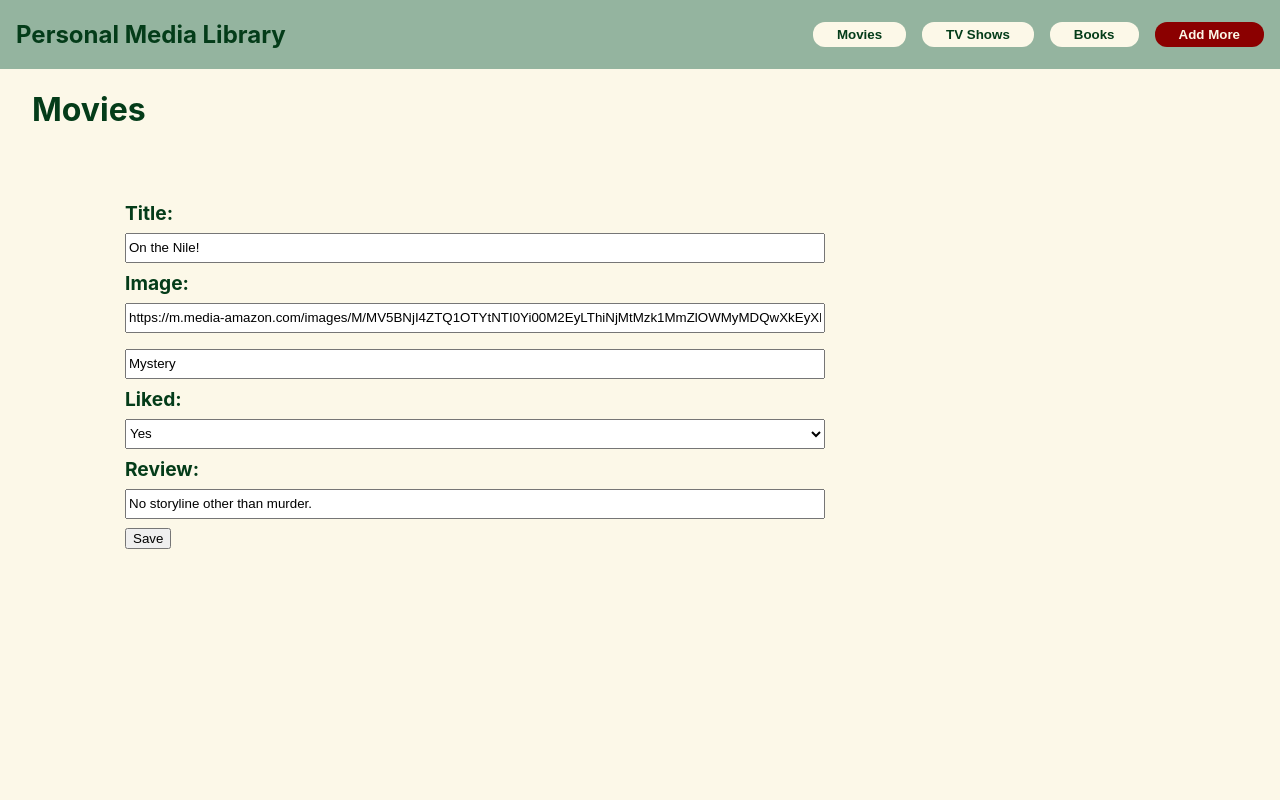
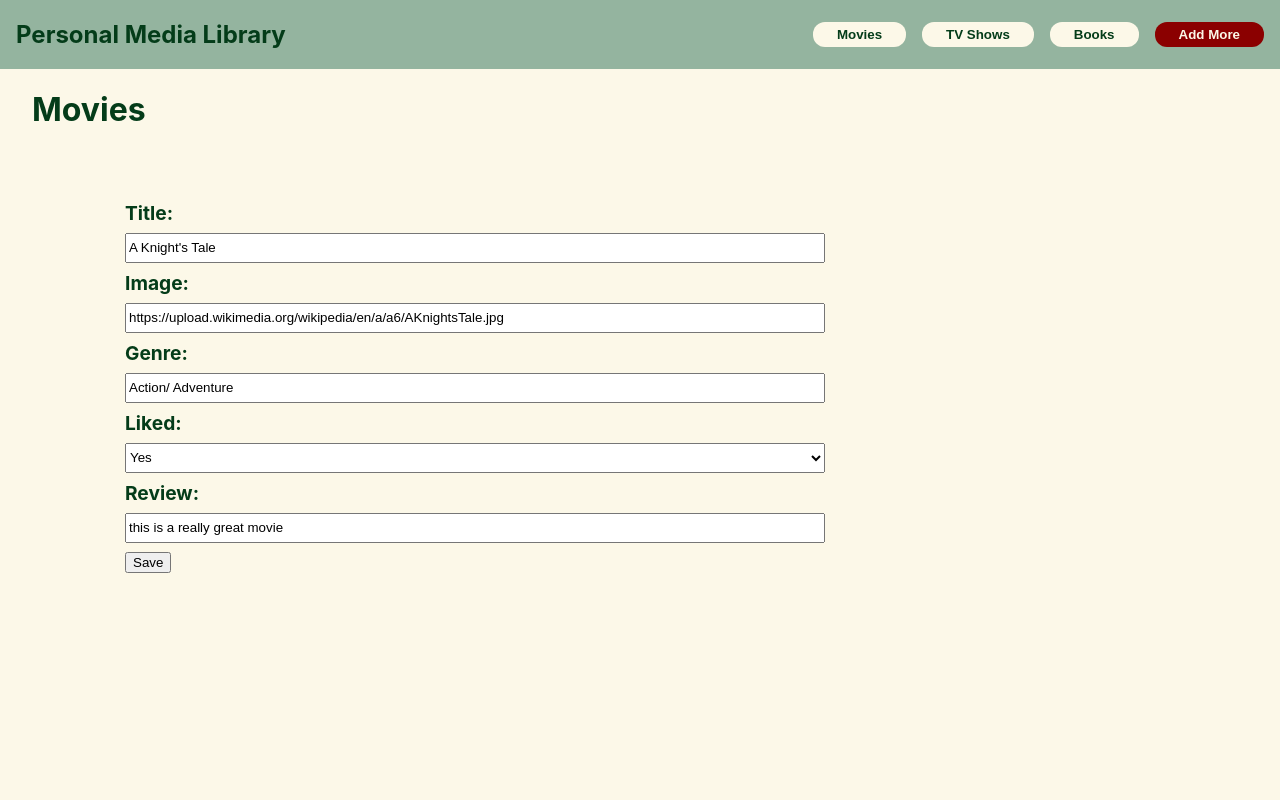
Before and after one commit to adelossantos06/Personal-Media-Library, a React (Create React App) app: page /movies in a window 1280 px wide. Both pictures are taken after a click on the button "Edit". Shown: the top 800 px of the page. Built offline with nearby package versions, Linux system fonts and the light colour scheme; data requests are answered from the project's data file.

Commit message:
update card css

```diff
--- a/db.json
+++ b/db.json
@@ -1,39 +1,13 @@
 {
   "media": [
     {
+      "id": "1ea5",
+      "title": "A Knight's Tale",
       "image": "https://upload.wikimedia.org/wikipedia/en/a/a6/AKnightsTale.jpg",
-      "title": "A Knight's",
       "genre": "Action/ Adventure",
       "liked": "Yes",
-      "review": "A hugely entertaining medieval romp set to modern rock",
-      "id": "96d2"
-    },
-    {
-      "id": "4ae6",
-      "title": "On the Nile!",
-      "image": "https://m.media-amazon.com/images/M/MV5BNjI4ZTQ1OTYtNTI0Yi00M2EyLThiNjMtMzk1MmZlOWMyMDQwXkEyXkFqcGdeQXVyMTEyMjM2NDc2._V1_.jpg",
-      "genre": "Mystery",
-      "liked": "Yes",
-      "review": "No storyline other than murder.",
+      "review": "this is a really great movie",
       "category": "Movies"
-    },
-    {
-      "id": "89c7",
-      "title": "Little Women",
-      "image": "https://m.media-amazon.com/images/M/MV5BY2QzYTQyYzItMzAwYi00YjZlLThjNTUtNzMyMDdkYzJiNWM4XkEyXkFqcGdeQXVyMTkxNjUyNQ@@._V1_.jpg",
-      "genre": "Fantasy",
-      "liked": "Yes",
-      "review": "The Performance is great!",
-      "category": "Movies"
-    },
-    {
-      "id": "433f",
-      "title": "The shop",
-      "image": "https://m.media-amazon.com/images/M/MV5BZWVjZWUyMzUtMGRiMS00MzhkLWI5NTQtYjBmZWVlZThjZjFkXkEyXkFqcGdeQXVyMDA4NzMyOA@@._V1_.jpg",
-      "genre": "Drama",
-      "liked": "Yes",
-      "review": "Great!",
-      "category": ""
     }
   ]
 }
--- a/src/AddForm.js
+++ b/src/AddForm.js
@@ -27,9 +27,7 @@ function AddForm() {
 
     return (
         <>
-            <div>
-                <NavBar />
-            </div>
+
             <div className="formDiv">
                 <form onSubmit={handleSubmit}>
                     <label htmlFor="title">Title:</label>
@@ -57,7 +55,6 @@ function AddForm() {
                         <option>Movies</option>
                         <option>TV Shows</option>
                         <option>Books</option>
-                        <option>Podcasts</option>
                     </select>
                     <br />
 
--- a/src/App.js
+++ b/src/App.js
@@ -1,5 +1,6 @@
 import NavBar from './NavBar';
 import "./App.css"
+import { Outlet } from 'react-router-dom';
 
 
 function App() {
@@ -9,12 +10,13 @@ function App() {
         <header>
           <NavBar />
         </header>
+        <Outlet />
 
       </div>
 
-      <div>
+      {/* <div>
         <blockquote className="quote">"I agreed that what really matters is what you like, not what you are like... Books, records, films - these things matter. "<br /><span className='cite'>-High Fidelity, 2000</span></blockquote>
-      </div>
+      </div> */}
 
 
 
--- a/src/Books.js
+++ b/src/Books.js
@@ -1,5 +1,4 @@
 import React, { useState, useEffect } from 'react'
-import NavBar from './NavBar'
 import Card from './Card'
 
 function Books() {
@@ -16,16 +15,22 @@ function Books() {
         setBooks(updatedArray)
     }
 
+    function handleUpdatedCard(updatedCard) {
+        const updatedCards = books.map(card => card.id === updatedCard.id ? updatedCard : card)
+
+        setBooks(updatedCards)
+    }
+
+
     let bookListing = books.filter(book => book.category === "Books")
 
     const bookList = bookListing.map(book => {
-        return <Card key={book.id} image={book.image} title={book.title} genre={book.genre} liked={book.liked} review={book.review} id={book.id} category={book.category} onDelete={handleDelete} />
+        return <Card key={book.id} image={book.image} title={book.title} genre={book.genre} liked={book.liked} review={book.review} id={book.id} category={book.category} onDelete={handleDelete} onEdit={handleUpdatedCard} />
     })
 
 
     return (
         <div>
-            <NavBar />
             <h1 className='titleText' >Books</h1>
             <div className='cardContainer' >{bookList}</div>
         </div>
--- a/src/Card.css
+++ b/src/Card.css
@@ -25,14 +25,6 @@ p span {
     font-weight: bold;
 }
 
-h4 {
-    font-weight: bold;
-}
-
-.thumbsUp {
-    font-size: 25px;
-}
-
 
 .cardContainer {
     /* border-style: solid;
@@ -53,7 +45,7 @@ h4 {
     margin-right: 10px;
     border-radius: 12px;
     border: none;
-    padding: 5px 31px;
+    padding: 5px 25px;
 }
 
 .deleteButton {
@@ -63,5 +55,5 @@ h4 {
     margin-right: 10px;
     border-radius: 12px;
     border: none;
-    padding: 5px 24px;
+    padding: 5px 17px;
 }
--- a/src/Card.js
+++ b/src/Card.js
@@ -57,6 +57,7 @@ function Card({ image, title, genre, liked, review, id, category, onDelete, onEd
                             setEditedCard({ ...editedCard, image: e.target.value })
                         }
                     />
+                    <label>Genre:</label>
                     <input
                         type="text"
                         value={editedCard.genre}
--- a/src/Movies.js
+++ b/src/Movies.js
@@ -1,7 +1,7 @@
 import React, { useEffect, useState } from 'react'
-import NavBar from './NavBar'
 import "./Card.css"
 import Card from './Card'
+import { Outlet, useOutletContext } from 'react-router-dom'
 
 function Movies() {
     const [movies, setMovies] = useState([])
@@ -32,8 +32,9 @@ function Movies() {
 
     return (
         <div>
-            <NavBar />
+
             <h1 className='titleText' >Movies</h1>
+            <Outlet context={moviesList} />
             <div className='cardContainer' >{moviesList}</div>
         </div>
     )
--- a/src/TV.js
+++ b/src/TV.js
@@ -25,13 +25,12 @@ function TV() {
     let tvListing = tv.filter(shows => shows.category === "TV Shows")
 
     const tvShowList = tvListing.map(shows => {
-        return <Card key={shows.id} image={shows.image} title={shows.title} genre={shows.genre} liked={shows.liked} review={shows.review} id={shows.id} category={shows.category} onDelete={handleDelete} />
+        return <Card key={shows.id} image={shows.image} title={shows.title} genre={shows.genre} liked={shows.liked} review={shows.review} id={shows.id} category={shows.category} onDelete={handleDelete} onEdit={handleUpdatedCard} />
     })
 
 
     return (
         <div>
-            <NavBar />
             <h1 className='titleText' >TV Shows</h1>
             <div className='cardContainer' >{tvShowList}</div>
         </div>
```
Also changed, not shown: src/index.js (+3 -27 lines), src/routes.js (added, +34 -0 lines).
